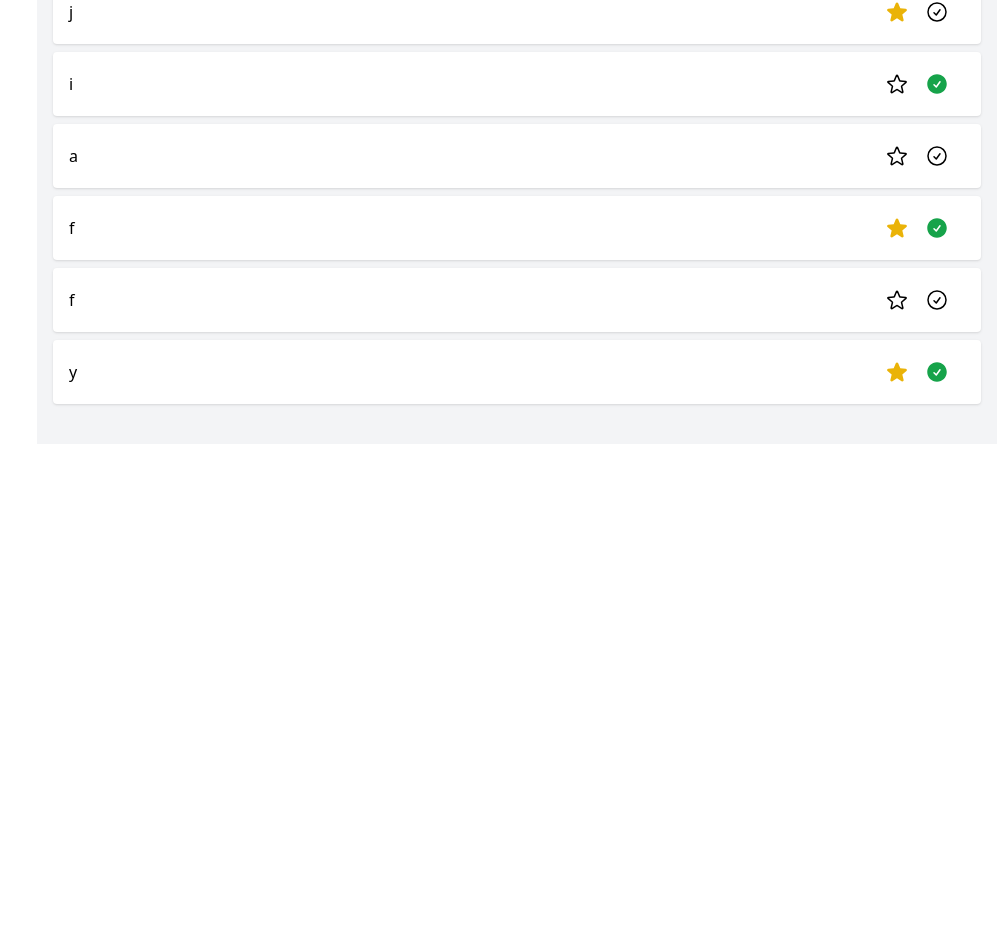
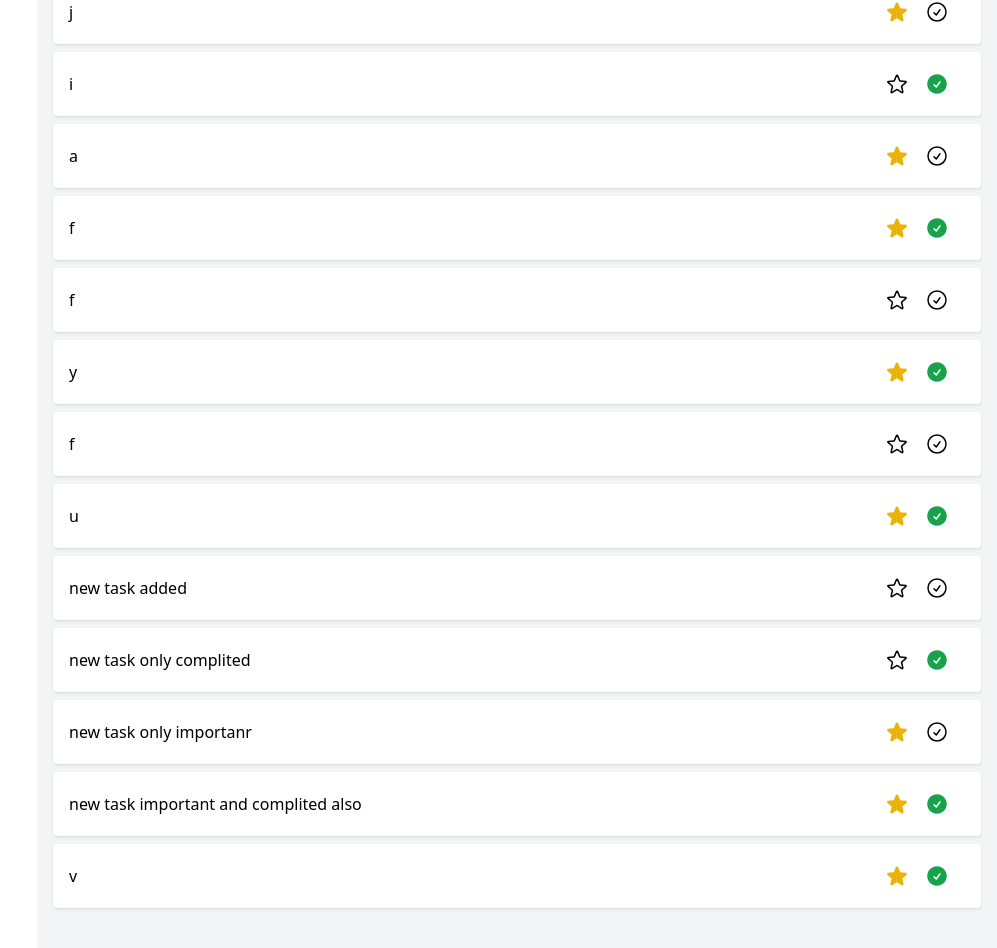
Before and after one commit to gitudn/todo-app-angular-, an Angular app: page / in a window 1280 px wide. Shown: the part 2112-3060 px from the top of the page, without its empty margins (283-1280 px from the left). Before the commit the page ends 2556 px from the top, so only its background shows below. Built offline with nearby package versions, Linux system fonts and the light colour scheme; data requests are answered from the project's data file.

Commit message:
State component added

```diff
--- a/db.json
+++ b/db.json
@@ -74,7 +74,8 @@
     {
       "id": "285e",
       "title": "f",
-      "completed": true
+      "completed": true,
+      "important": true
     },
     {
       "id": "568b",
@@ -154,7 +155,8 @@
     },
     {
       "id": "0ed9",
-      "title": "a"
+      "title": "a",
+      "important": true
     },
     {
       "id": "fb2c",
@@ -171,6 +173,42 @@
       "title": "y",
       "important": true,
       "completed": true
+    },
+    {
+      "id": "1553",
+      "title": "f"
+    },
+    {
+      "id": "d703",
+      "title": "u",
+      "completed": true,
+      "important": true
+    },
+    {
+      "id": "c169",
+      "title": "new task added"
+    },
+    {
+      "id": "944e",
+      "title": "new task only complited",
+      "completed": true
+    },
+    {
+      "id": "ad16",
+      "title": "new task only importanr",
+      "important": true
+    },
+    {
+      "id": "a4f8",
+      "title": "new task important and complited also",
+      "important": true,
+      "completed": true
+    },
+    {
+      "id": "bb5b",
+      "title": "v",
+      "important": true,
+      "completed": true
     }
   ]
 }
--- a/src/app/components/header/header.component.html
+++ b/src/app/components/header/header.component.html
@@ -3,5 +3,6 @@
     type="text"
     class="h-10 w-96 rounded p-4"
     placeholder="search your tasks"
+    [formControl]="searchControl"
   />
 </header>
--- a/src/app/components/header/header.component.ts
+++ b/src/app/components/header/header.component.ts
@@ -1,12 +1,27 @@
-import { Component } from '@angular/core';
+import { Component, EventEmitter, Inject, Output } from '@angular/core';
+import {
+  FormControl,
+  FormsModule,
+  ReactiveFormsModule,
+  ValueChangeEvent,
+} from '@angular/forms';
+import { StateService } from '../../services/state.service';
 
 @Component({
   selector: 'app-header',
   standalone: true,
-  imports: [],
+  imports: [FormsModule, ReactiveFormsModule],
   templateUrl: './header.component.html',
-  styleUrl: './header.component.scss'
+  styleUrl: './header.component.scss',
 })
 export class HeaderComponent {
+  constructor(private stateService: StateService) {}
+  //stateService = Inject(StateService);""
+  searchControl = new FormControl('');
 
+  ngOnInit() {
+    this.searchControl.valueChanges.subscribe((value) => {
+      this.stateService.searchSubject.next(value || '');
+    });
+  }
 }
--- a/src/app/components/pages/all-task/all-task.component.html
+++ b/src/app/components/pages/all-task/all-task.component.html
@@ -1,4 +1,4 @@
-<app-page-title></app-page-title>
+<app-page-title (search)="search($event)"></app-page-title>
 
 <div class="flex mt-6">
   <input
@@ -11,13 +11,6 @@
 </div>
 
 <div class="flex flex-col mt-6">
-  <!-- <h2 class="font-bold text-xl">Tasks</h2> -->
-
-  <!-- @for (task of taskList; track task ){
-  <p class="bg-white w-full h-16 px-4 py-2 shadow flex items-center mt-2 mb-2">
-    {{ task.title }}
-  </p>
-  } -->
   <app-task-list
     [taskList]="taskList"
     (complete)="onComplete($event)"
--- a/src/app/components/pages/all-task/all-task.component.ts
+++ b/src/app/components/pages/all-task/all-task.component.ts
@@ -4,6 +4,7 @@ import { HttpService } from '../../../services/http.service';
 import { DatePipe, SlicePipe } from '@angular/common';
 import { PageTitleComponent } from '../../page-title/page-title.component';
 import { TaskListComponent } from '../../task-list/task-list.component';
+import { StateService } from '../../../services/state.service';
 
 @Component({
   selector: 'app-all-task',
@@ -17,9 +18,21 @@ export class AllTaskComponent {
   taskList: any[] = [];
 
   // Inject HttpService via constructor
-  constructor(private httpService: HttpService) {}
+  constructor(
+    private httpService: HttpService,
+    private stateService: StateService
+  ) {}
+
   // ngOnInit method to load all tasks initially
+
   ngOnInit() {
+    this.stateService.searchSubject.subscribe((value) => {
+      if (value) {
+        this.taskList = this.taskList.filter((x) =>
+          x.title.toLowerCase().includes(value.toLowerCase())
+        );
+      }
+    });
     this.getAllTasks();
   }
 
@@ -45,19 +58,11 @@ export class AllTaskComponent {
 
   onImportant(task: any) {
     task.important = true;
-    console.log('Important', task);
-    this.httpService.updateTask(task).subscribe(() => {});
+    this.httpService.updateTask(task).subscribe(() => {
+      this.getAllTasks();
+    });
+  }
+  search(searchTerm: any) {
+    console.log(searchTerm);
   }
 }
-
-// export class AllTaskComponent {
-//   newTask = '';
-//   httpService = Inject(HttpService);
-
-//   addTask() {
-//     console.log('addTask', this.newTask);
-//     this.httpService.addTask(this.newTask).subscribe(() => {
-//       console.log('added');
-//     });
-//   }
-// }
--- a/src/app/components/pages/completed-task/completed-task.component.html
+++ b/src/app/components/pages/completed-task/completed-task.component.html
@@ -1,20 +1,9 @@
-<!-- <h4 class="font-bold text-base">My Day</h4>
-<div class="text-blue-950"><span>Sunday</span>, <span>Dec 21, 2024</span></div>
-
-<div class="flex mt-6">
-  <input
-    type="text"
-    class="w-full h-16 px-4 py-2 shadow"
-    placeholder="type your task"
-    name=""
-    id=""
-  />
-</div>
+<app-page-title></app-page-title>
 
 <div class="flex flex-col mt-6">
-  <h2 class="font-bold text-xl">Tasks</h2>
-  <p class="bg-white w-full h-16 px-4 py-2 shadow flex items-center mt-2 mb-2">
-    task 1
-  </p>
-</div> -->
-<h1>Completed task works!</h1>
+  <app-task-list
+    [taskList]="taskList"
+    (complete)="onComplete($event)"
+    (important)="onImportant($event)"
+  ></app-task-list>
+</div>
--- a/src/app/components/pages/completed-task/completed-task.component.ts
+++ b/src/app/components/pages/completed-task/completed-task.component.ts
@@ -1,11 +1,46 @@
 import { Component } from '@angular/core';
 import { RouterLink } from '@angular/router';
+import { PageTitleComponent } from '../../page-title/page-title.component';
+import { TaskListComponent } from '../../task-list/task-list.component';
+import { HttpService } from '../../../services/http.service';
 
 @Component({
   selector: 'app-completed-task',
   standalone: true,
-  imports: [RouterLink],
+  imports: [PageTitleComponent, TaskListComponent],
   templateUrl: './completed-task.component.html',
   styleUrl: './completed-task.component.scss',
 })
-export class CompletedTaskComponent {}
+export class CompletedTaskComponent {
+  newTask = '';
+  taskList: any[] = [];
+  //httpService = Inject(HttpService);
+
+  // Inject HttpService via constructor
+  constructor(private httpService: HttpService) {}
+  // ngOnInit method to load all tasks initially
+  ngOnInit() {
+    this.getAllTasks();
+  }
+
+  getAllTasks() {
+    this.httpService.getAllTasks().subscribe((result: any) => {
+      this.taskList = result.filter((x: any) => x.completed == true);
+    });
+  }
+  onComplete(task: any) {
+    task.completed = true;
+    console.log('complete', task);
+    this.httpService.updateTask(task).subscribe(() => {
+      this.getAllTasks();
+    });
+  }
+
+  onImportant(task: any) {
+    task.important = true;
+    // console.log('Important', task);
+    this.httpService.updateTask(task).subscribe(() => {
+      this.getAllTasks();
+    });
+  }
+}
--- a/src/app/components/pages/important-task/important-task.component.html
+++ b/src/app/components/pages/important-task/important-task.component.html
@@ -1 +1,9 @@
-<p>important-task works!</p>
+<app-page-title></app-page-title>
+
+<div class="flex flex-col mt-6">
+  <app-task-list
+    [taskList]="taskList"
+    (complete)="onComplete($event)"
+    (important)="onImportant($event)"
+  ></app-task-list>
+</div>
--- a/src/app/components/pages/important-task/important-task.component.ts
+++ b/src/app/components/pages/important-task/important-task.component.ts
@@ -1,12 +1,45 @@
-import { Component } from '@angular/core';
+import { Component, Inject } from '@angular/core';
+import { PageTitleComponent } from '../../page-title/page-title.component';
+import { TaskListComponent } from '../../task-list/task-list.component';
+import { HttpService } from '../../../services/http.service';
 
 @Component({
   selector: 'app-important-task',
   standalone: true,
-  imports: [],
+  imports: [PageTitleComponent, TaskListComponent],
   templateUrl: './important-task.component.html',
-  styleUrl: './important-task.component.scss'
+  styleUrl: './important-task.component.scss',
 })
 export class ImportantTaskComponent {
+  newTask = '';
+  taskList: any[] = [];
+  // httpService = Inject(HttpService);
 
+  // Inject HttpService via constructor
+  constructor(private httpService: HttpService) {}
+  // ngOnInit method to load all tasks initially
+  ngOnInit() {
+    this.getAllTasks();
+  }
+
+  getAllTasks() {
+    this.httpService.getAllTasks().subscribe((result: any) => {
+      this.taskList = result.filter((x: any) => x.important == true);
+    });
+  }
+  onComplete(task: any) {
+    task.completed = true;
+    console.log('complete', task);
+    this.httpService.updateTask(task).subscribe(() => {
+      this.getAllTasks();
+    });
+  }
+
+  onImportant(task: any) {
+    task.important = true;
+    // console.log('Important', task);
+    this.httpService.updateTask(task).subscribe(() => {
+      this.getAllTasks();
+    });
+  }
 }
--- /dev/null
+++ b/src/app/services/state.service.ts
@@ -0,0 +1,10 @@
+import { Injectable } from '@angular/core';
+import { BehaviorSubject } from 'rxjs';
+
+@Injectable({
+  providedIn: 'root',
+})
+export class StateService {
+  searchSubject: BehaviorSubject<string> = new BehaviorSubject<string>('');
+  constructor() {}
+}
```
Also changed, not shown: 1 other file (tests, documents, lock files or other folders).
